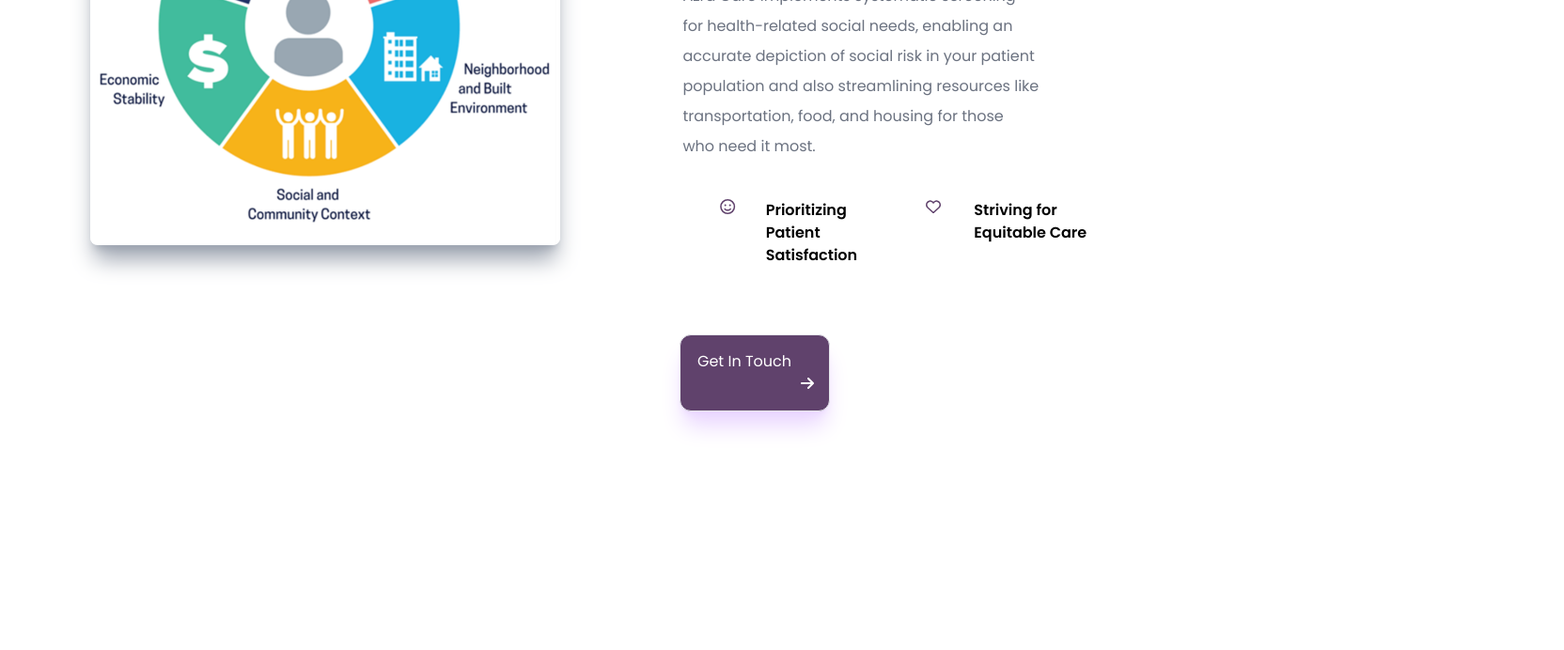
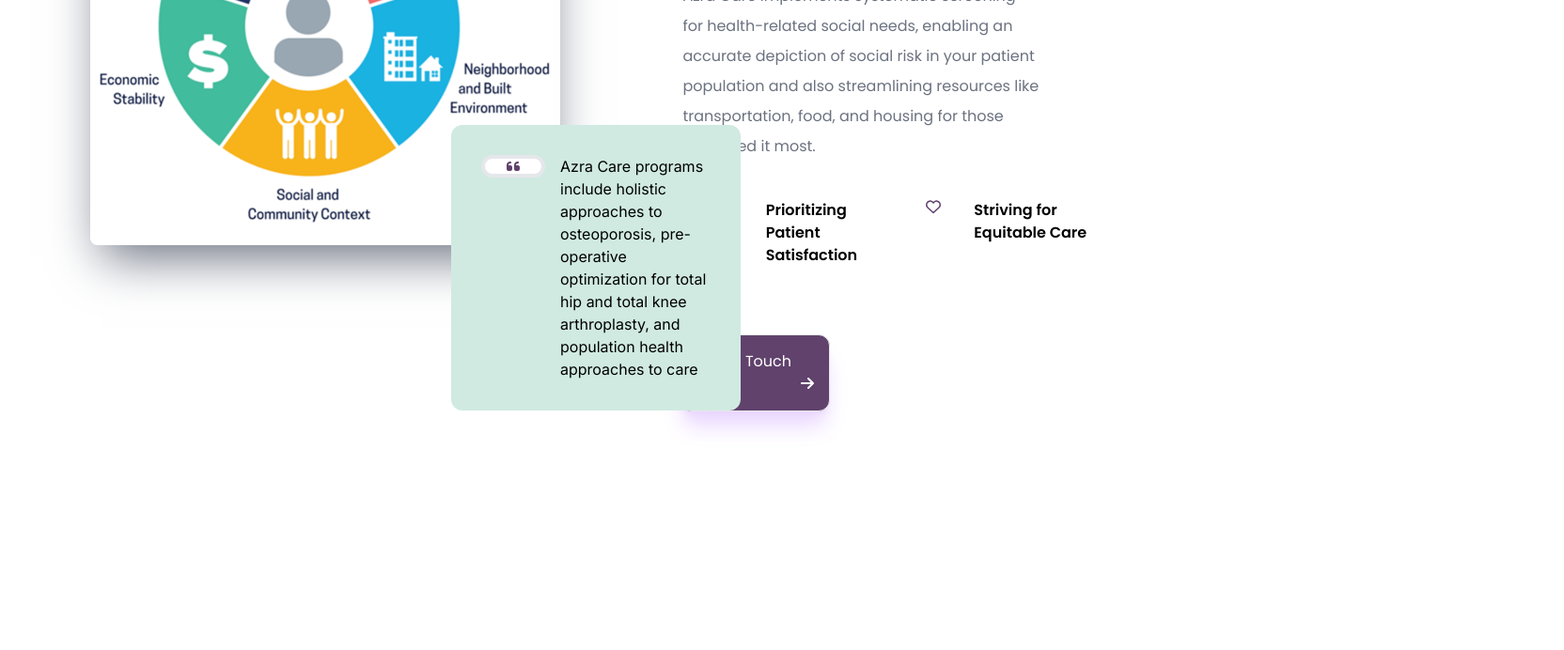
Before and after one commit to daniyalayyaz/azra-ai, a Next.js app: page / in a window 1280 px wide. Shown: the part 1880-2572 px from the top of the page at 94% size, 1664 px wide, since content can reach past the window. Built offline with nearby package versions, Linux system fonts and the light colour scheme.

Commit message:
Cards addded

```diff
--- a/package.json
+++ b/package.json
@@ -22,9 +22,11 @@
     "axios": "^1.4.0",
     "debug": "^4.3.4",
     "next": "^13.4.12",
+    "next-cloudinary": "^4.16.3",
     "postcss": "8.4.27",
     "react": "18.2.0",
     "react-dom": "18.2.0",
+    "react-player": "^2.12.0",
     "supports-color": "^9.4.0",
     "tailwindcss": "^3.3.3"
   }
--- a/src/app/Components/QuoteCard.js
+++ b/src/app/Components/ChatbotCard.js
@@ -2,11 +2,11 @@
 import { FontAwesomeIcon } from "@fortawesome/react-fontawesome";
 import React from "react";
 
-function QuoteCard() {
+function ChatbotCard() {
   return (
     <div className="container ">
       <span
-        className="flex flex-row flex-start border rounded-xl w-[24.4rem] p-8 "
+        className="flex flex-row flex-start border-2 rounded-xl w-[24.4rem] p-8 "
         style={{ backgroundColor: "#d0eae1", border: "#d0eae1" }}
       >
         <FontAwesomeIcon
@@ -25,4 +25,4 @@
   );
 }
 
-export default QuoteCard;
+export default ChatbotCard;
--- /dev/null
+++ b/src/app/Components/DeterminantsCard.js
@@ -0,0 +1,29 @@
+import { faQuoteLeft } from "@fortawesome/free-solid-svg-icons";
+import { FontAwesomeIcon } from "@fortawesome/react-fontawesome";
+import React from "react";
+
+function DeterminantsCard() {
+  return (
+    <div className="container ">
+      <span
+        className="flex flex-row flex-start border-2 rounded-xl w-[26%] p-8 "
+        style={{ backgroundColor: "#d0eae1", border: "#d0eae1" }}
+      >
+        <FontAwesomeIcon
+          className="border-4 rounded-full   mr-[1rem] text-left "
+          icon={faQuoteLeft}
+          style={{ color: "#60426c", backgroundColor: "white" }}
+          width={150}
+          height={40}
+        />
+        <p className=" text-gray">
+          Azra Care programs include holistic approaches to osteoporosis,
+          pre-operative optimization for total hip and total knee arthroplasty,
+          and population health approaches to care
+        </p>
+      </span>
+    </div>
+  );
+}
+
+export default DeterminantsCard;
--- a/src/app/Components/Navbar.js
+++ b/src/app/Components/Navbar.js
@@ -2,9 +2,9 @@
 import Link from "next/link";
 
 const Navbar = () => (
-  <header className="bg-transparent border-white-200 mx-[10rem]">
+  <header className="bg-transparent border-white-200 mx-[6rem]">
     <div className="container mx-auto">
-      <div className=" flex items-center justify-between py-[50px] md:px-[20px]">
+      <div className=" flex items-center justify-between py-[50px] ">
         <Link href="/">
           <Image
             src={"/images/logo.png"}
@@ -15,21 +15,21 @@
         </Link>
 
         <nav>
-          <ul className="flex items-center space-x-8 pt-[13px] pb-[20px] text-white font-semibold">
+          <ul className="flex items-center space-x-8 pt-[13px] pb-[20px] text-white semiboldfont">
             <li>
               <Link href="/">
-                <p className="text-white semiboldfont ">Home</p>
+                <p>Home</p>
               </Link>
             </li>
 
             <li>
               <Link href="/chatbot">
-                <p className="text-white font-semibold">Chat</p>
+                <p>Chat</p>
               </Link>
             </li>
             {/* <li>
             <Link href="/contact">
-              <p className="text-black-900 hover:text-gray-600">
+              <p>
                 Contact Us
               </p>
             </Link>
--- /dev/null
+++ b/src/app/Components/VideoPlayer.js
@@ -0,0 +1,11 @@
+import ReactPlayer from "react-player";
+
+const VideoPlayer = ({ url }) => {
+  return (
+    <div className="video-player-container">
+      <ReactPlayer url={url} controls={true} />
+    </div>
+  );
+};
+
+export default VideoPlayer;
--- a/src/app/Components/WhiteButton.js
+++ b/src/app/Components/WhiteButton.js
@@ -4,15 +4,12 @@
 
 function WhiteButton() {
   return (
-    <div
-      className="text-center  mt-[2rem] ml-[-30rem]"
-      style={{ color: "#60426c" }}
-    >
+    <div className=" mt-[2rem] ml-[2rem]" style={{ color: "#60426c" }}>
       <button
-        className=" border  rounded-xl w-[10em] p-4 justify-between shadow-xl"
+        className=" border  rounded-xl w-[10em] p-4 justify-left shadow-xl"
         style={{ backgroundColor: "white" }}
       >
-        <p className="ml-[-1.4rem] mediumfont">Learn More</p>
+        <p className="ml-[-1.4rem] mediumfont text-center ">Learn More</p>
         <FontAwesomeIcon
           className="ml-[7rem] mt-[-1.3rem]"
           icon={faArrowRight}
--- a/src/app/PlatformOverview/ChatBotCard.js
+++ b/src/app/PlatformOverview/ChatBotCard.js
@@ -1,7 +1,6 @@
 import { FontAwesomeIcon } from "@fortawesome/react-fontawesome";
 import Image from "next/image";
 import React from "react";
-import QuoteCard from "../Components/QuoteCard";
 import SolidButton from "@/app/Components/SolidButton";
 import {
   faCommentSms,
@@ -13,10 +12,10 @@
   return (
     <div className="mx-auto container">
       <div
-        className=" bg-no-repeat bg-cover bg-right"
+        className=" bg-no-repeat bg-cover bg-left"
         style={{ backgroundImage: `url("/images/chatbot-bg.png")` }}
       >
-        <div className=" flex justify-center  ">
+        <div className=" flex justify-center mx-[6rem] ">
           <div className="md:flex   justify-between  p-[3em]   ">
             <div className="text-black w-[31.1rem] order-first mr-[12rem] mt-[46rem] ">
               <span>
@@ -70,7 +69,7 @@
               </div>
             </div>
             <div className="grid grid-cols w-[30rem] ml-[8rem]  mr-[-6rem] mt-[40rem]">
-              <div className="">
+              <div>
                 <Image
                   className="h-[46rem]  shadow-lg  inline-block  shadow-gray-500 rounded-t-[2rem] rounded-r-[2rem]"
                   src={"/images/chatbot.png"}
--- a/src/app/PlatformOverview/MainPage.js
+++ b/src/app/PlatformOverview/MainPage.js
@@ -15,7 +15,7 @@
       >
         <div className="mx-auto container">
           <Navbar />
-          <div className="md:w-[75%] md:mt-[6rem] md:ml-[10rem] md:mt-2 md:ml-2">
+          <div className="md:w-[75%] md:mt-[6rem] md:mx-[6rem]">
             <h1
               className="text-white boldfont text-[4rem]"
               style={{ fontFamily: "sans-serif" }}
--- a/src/app/PlatformOverview/PhysicalTherapy.js
+++ b/src/app/PlatformOverview/PhysicalTherapy.js
@@ -6,13 +6,13 @@
   return (
     <div className="flex flex-wrap ">
       <div
-        className="md:flex mt-[16rem]  h-[10%] md:ml-[1rem]  w-[100%]"
+        className="md:flex mt-[16rem]  h-[24rem]   w-[100%]"
         style={{ backgroundColor: "#b8a1c5" }}
       >
         <div className="flex flex-row  ">
           <div className=" flex flex-wrap">
             <Image
-              className="rounded-xl h-[28rem] w-[25rem] mt-[-4rem] "
+              className="rounded-xl h-[30rem] w-[28rem] mt-[-4rem] "
               src={"/images/therapy1.jpg"}
               width={400}
               height={800}
@@ -22,7 +22,7 @@
 
           <div className="flex flex-wrap ml-[-4rem]">
             <Image
-              className="rounded-xl h-[28rem] w-[25rem]"
+              className="rounded-xl h-[30rem] w-[28rem]"
               src={"/images/exercise.jpg"}
               width={400}
               height={800}
@@ -31,15 +31,15 @@
           </div>
         </div>
         <div
-          className=" text-black order-last  w-[100%] mx-0"
+          className=" text-black order-last  w-[60%] mx-[4rem]"
           style={{ backgroundColor: "#b8a1c5" }}
         >
-          <div className="pl-8 pr-[10rem]">
+          <div className="w-[70%]">
             <div className={`text-[2rem] text-start semiboldfont mx-6`}>
               Virtual Physical Therapy
             </div>
             <div className="text-left pt-6">
-              <p className="w-[100%] text-[1rem] font-normal  text-start leading-loose mx-6">
+              <p className=" text-[1rem] font-normal  text-start leading-loose mx-6">
                 Embracing the power of technology, Azra Care introduces a
                 virtual physical therapy feature, enhanced by remote therapeutic
                 monitoring (RTM). Our platform enables real-time, personalized
--- a/src/app/PlatformOverview/SocialDeterminants.js
+++ b/src/app/PlatformOverview/SocialDeterminants.js
@@ -3,6 +3,7 @@
 import { FontAwesomeIcon } from "@fortawesome/react-fontawesome";
 import Image from "next/image";
 import React from "react";
+import DeterminantsCard from "../Components/DeterminantsCard";
 
 function SocialDeterminants() {
   return (
@@ -11,15 +12,18 @@
         <div className="mx-auto container">
           <div className=" flex justify-center ">
             <div className="md:flex  space-y-2 justify-between  p-[3em] mt-[4rem]">
-              <div className="grid grid-cols gap-3  ml-12  w-[100%]  ">
-                <div className="">
+              <div className="md:grid grid-cols gap-3  ml-12  w-[100%]  ">
+                <div className="absolute">
                   <Image
-                    className=" rounded-[8px]  shadow-xl shadow-gray-400"
+                    className=" rounded-[8px]  shadow-2xl shadow-gray-500"
                     src={"/images/SDOH-icon.png"}
                     width={500}
                     height={200}
                     alt=""
                   />
+                  <div className="relative bottom-[8rem] left-[24rem]">
+                    <DeterminantsCard />
+                  </div>
                 </div>
               </div>
               <div className="text-black  order-last  py-4  md:w-2/5 mr-[2rem]">
--- a/src/app/page.js
+++ b/src/app/page.js
@@ -1,12 +1,8 @@
-import Navbar from "@/app/Components/Navbar";
-import Home from "@/app/Homepage/Index";
 import PlatformOverview from "@/app/PlatformOverview/Index";
 
 export default function App() {
   return (
     <>
-
-
       <PlatformOverview />
     </>
   );
```
Also changed, not shown: 2 other files (tests, documents, lock files or other folders).
